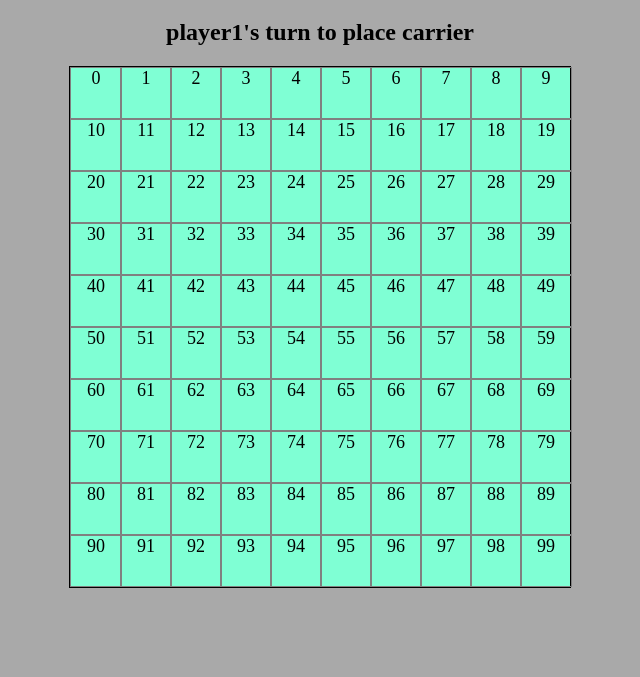
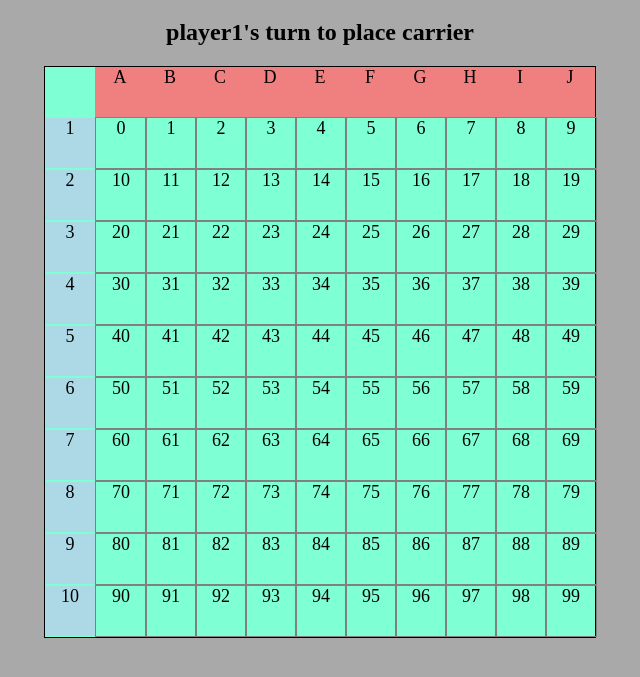
Before and after one commit to KirderfOvane/battleship, a plain HTML site: page index.html in a window 1280 px wide. Both pictures are taken after a click on the button "Start placing ships". Shown: the part 61-738 px from the top of the page, without its empty margins (320-960 px from the left). Drawn offline with Linux system fonts and the light colour scheme.

Commit message:
grid with side-notation-labels working in shipplacement-phase

```diff
--- a/grid.js
+++ b/grid.js
@@ -1,17 +1,33 @@
 class Grid {
-  constructor(gridSize, cellSize, gridElement, name) {
+  constructor(gridSize, cellSize, gridElement, name, gridNotation = false) {
     this.name = name;
     this.gridSize = gridSize;
     this.cellSize = cellSize;
     this.gridElement = gridElement;
     this.lastPlayerClicked = undefined;
+    this.gridNotation = gridNotation;
   }
   draw(gridElement) {
     let gridParent;
+
     if (gridElement.children.length < 2) {
       gridParent = document.createElement("div");
       gridParent.setAttribute("id", this.name);
       gridParent.setAttribute("class", "grid");
+      if (this.gridNotation) {
+        const newGridSize = this.gridSize[0] + this.cellSize;
+        gridParent.style.width = newGridSize.toString() + "px";
+
+        gridParent.style.gridTemplateColumns = `repeat(${
+          this.gridSize[0] / this.cellSize[0] + 1
+        }, ${this.cellSize[0].toString() + "px"})`;
+      } else {
+        gridParent.style.width = this.gridSize[0].toString() + "px";
+        gridParent.style.gridTemplateColumns = `repeat(${this.gridSize[0] / this.cellSize[0]}, ${
+          this.cellSize[0].toString() + "px"
+        })`;
+      }
+
       gridElement.appendChild(gridParent);
       if (this.name === "player2-grid") {
         gridElement.children[1].style.display = "grid";
@@ -30,21 +46,43 @@ class Grid {
     }
     let node;
     let textnode;
-    let index = 0;
+    let gameCellindex = 0;
 
-    const numOfRows = gridSize[0] / cellSize[0];
-    const numOfColumns = gridSize[1] / cellSize[1];
+    let numOfRows = gridSize[0] / cellSize[0];
+    let numOfColumns = gridSize[1] / cellSize[1];
 
-    for (let i = 0; i < numOfRows; i++) {
-      for (let j = 0; j < numOfColumns; j++) {
+    if (this.gridNotation) {
+      numOfRows++;
+      numOfColumns++;
+    }
+
+    for (let y = 0; y < numOfRows; y++) {
+      for (let x = 0; x < numOfColumns; x++) {
         node = document.createElement("div");
-        node.setAttribute("id", "cell");
-        node.setAttribute("cellIndex", index);
-        node.addEventListener("click", Grid.cellClicked);
-        textnode = document.createTextNode(index);
-        node.appendChild(textnode);
+        if (x === 0 && y === 0) {
+          node.setAttribute("class", "empty");
+        } else {
+          if (this.gridNotation && y === 0 && x !== 0) {
+            node.setAttribute("id", "notationx");
+
+            textnode = document.createTextNode(this.gridNotation[0][x - 1]);
+            node.appendChild(textnode);
+          } else if (this.gridNotation && y !== 0 && x === 0) {
+            node.setAttribute("id", "notationy");
+            textnode = document.createTextNode(this.gridNotation[1][y - 1]);
+            node.appendChild(textnode);
+          } else {
+            node.setAttribute("id", "cell");
+            node.setAttribute("cellIndex", gameCellindex);
+            node.addEventListener("click", Grid.cellClicked);
+
+            textnode = document.createTextNode(gameCellindex);
+            node.appendChild(textnode);
+            gameCellindex++;
+          }
+        }
+
         gridParent.appendChild(node);
-        index++;
       }
     }
   }
@@ -72,7 +110,7 @@ class Grid {
 
   static cellClicked = (event) => {
     const cellIndex = event.target.getAttribute("cellIndex");
-
+    console.log(cellIndex);
     //Gaurd: If already marked, do nothing
     const marking = game?.currentPlayer.getMarking(cellIndex);
     if (marking) return;
--- a/main.js
+++ b/main.js
@@ -12,7 +12,7 @@ const gridNotation = [
 class initializeGame {
   constructor(grid, button) {
     this.phase = "init";
-    this.grid1 = new Grid(gridSize, cellSize, grid, "player1-grid");
+    this.grid1 = new Grid(gridSize, cellSize, grid, "player1-grid", gridNotation);
     this.player1 = new Player("player1", new Ships("player1"), this.grid1, 0);
     this.grid2 = new Grid(gridSize, cellSize, grid, "player2-grid");
     this.player2 = new Player("player2", new Ships("player2"), this.grid2, 1);
--- a/player.js
+++ b/player.js
@@ -72,12 +72,21 @@ class Player {
     const urlString = `url(/images/${shipTypeName}_0${imageNumber}.png)`;
 
     this.setMarking(cellIndex, "x");
-    this.grid.gridElement.children[this.playerId].children[cellIndex].setAttribute(
-      "class",
-      `shipPlacement ${imageRotation}`
-    );
-    this.grid.gridElement.children[this.playerId].children[cellIndex].style.backgroundImage =
-      urlString;
+    const gameGridCells = this.getGameGridCells();
+
+    gameGridCells[cellIndex].setAttribute("class", `shipPlacement ${imageRotation}`);
+    gameGridCells[cellIndex].style.backgroundImage = urlString;
+  }
+
+  getGameGridCells() {
+    const allGridCells = this.grid.gridElement.children[this.playerId];
+    const gameGridCells = [];
+    for (let i = 0; i < allGridCells.children.length; i++) {
+      if (allGridCells.children[i].getAttribute("cellIndex")) {
+        gameGridCells.push(allGridCells.children[i]);
+      }
+    }
+    return gameGridCells;
   }
 
   displayShipSankedMarker(shipIndexes, shipNum) {
@@ -293,8 +302,6 @@ class Player {
       this.possibilities.push(rightDir);
       this.#placePossibilityMarker(rightDir[1]);
     }
-
-    console.log(this.possibilities);
   }
   #clearPossibilities() {
     this.possibilities = [];
@@ -302,20 +309,15 @@ class Player {
 
   #placePossibilityMarker(cellNum) {
     this.possibilityMarkings.push(cellNum);
-    this.grid.gridElement.children[this.playerId].children[cellNum].setAttribute(
-      "class",
-      `possibilites`
-    );
+    this.getGameGridCells()[cellNum].setAttribute("class", `possibilites`);
   }
   #removePossibilityMarker(cellIndex) {
     this.possibilityMarkings = this.possibilityMarkings.filter((index) => index !== cellIndex);
   }
   #clearPossibilityMarkers() {
+    const gameGridCells = this.getGameGridCells();
     this.possibilityMarkings.forEach((cellIndex) => {
-      this.grid.gridElement.children[this.playerId].children[cellIndex.toString()].setAttribute(
-        "class",
-        "empty"
-      );
+      gameGridCells[cellIndex.toString()].setAttribute("class", "empty");
     });
     this.possibilityMarkings = [];
   }
--- a/ship.js
+++ b/ship.js
@@ -80,7 +80,6 @@ class Ships {
     return this.ships.map((ship) => ship.cells);
   }
   setShipCell(shipNumber, cell, newValue) {
-    console.log(newValue);
     this.ships[shipNumber].cells[cell] = newValue;
   }
   removeShipCell(shipNumber, cell) {
--- a/style.css
+++ b/style.css
@@ -6,8 +6,8 @@ body {
 
 .grid {
   display: grid;
-  grid-template-columns: repeat(10, 50px);
-  width: 500px;
+  /*  grid-template-columns: repeat(11, 50px); */
+  /* width: 550px; */
   border: 1px solid black;
   margin: auto;
   background-color: white;
@@ -20,6 +20,25 @@ body {
   width: 50px;
   height: 50px;
   border: 1px solid gray;
+  cursor: pointer;
+  font-size: 18px;
+  text-align: center;
+  margin: auto;
+}
+
+#notationx {
+  width: 50px;
+  height: 50px;
+  background-color: lightcoral;
+  cursor: pointer;
+  font-size: 18px;
+  text-align: center;
+  margin: auto;
+}
+#notationy {
+  width: 50px;
+  height: 50px;
+  background-color: lightblue;
   cursor: pointer;
   font-size: 18px;
   text-align: center;
```
